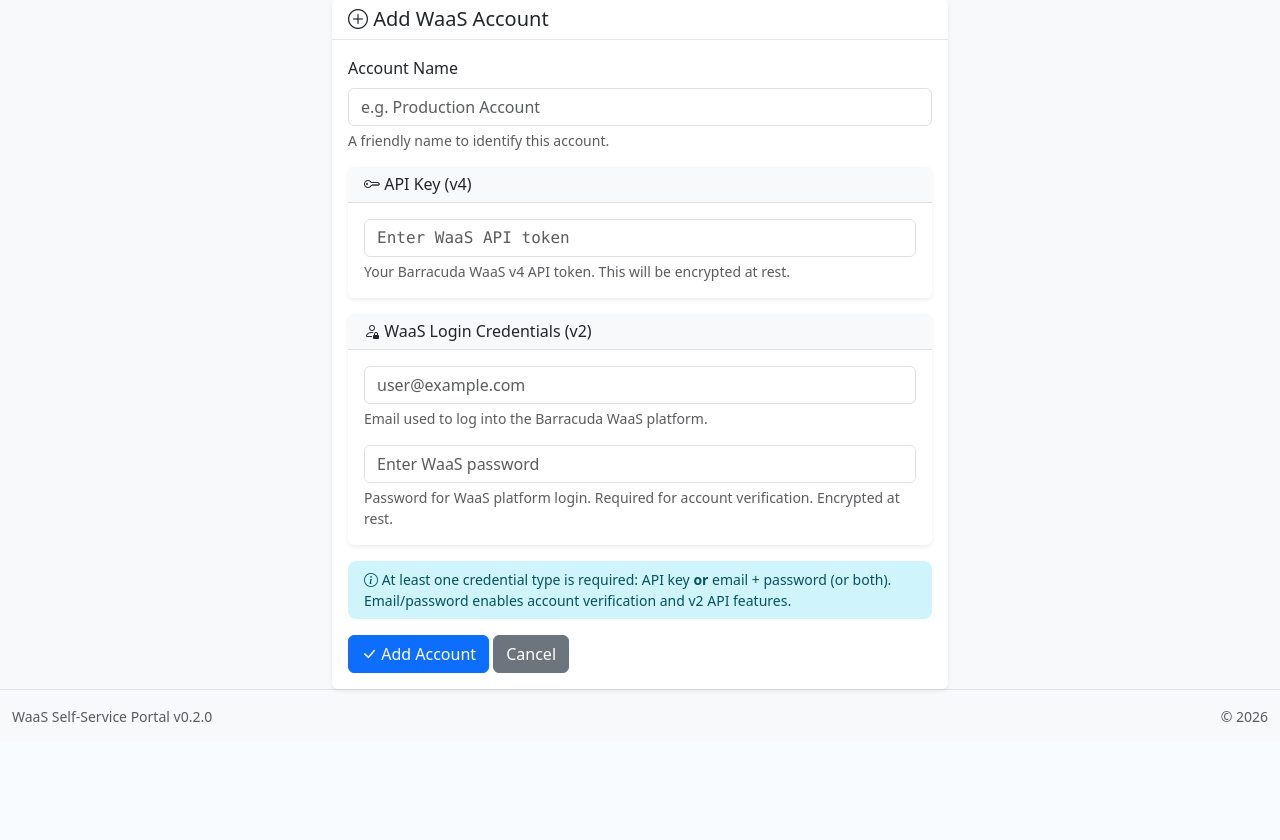
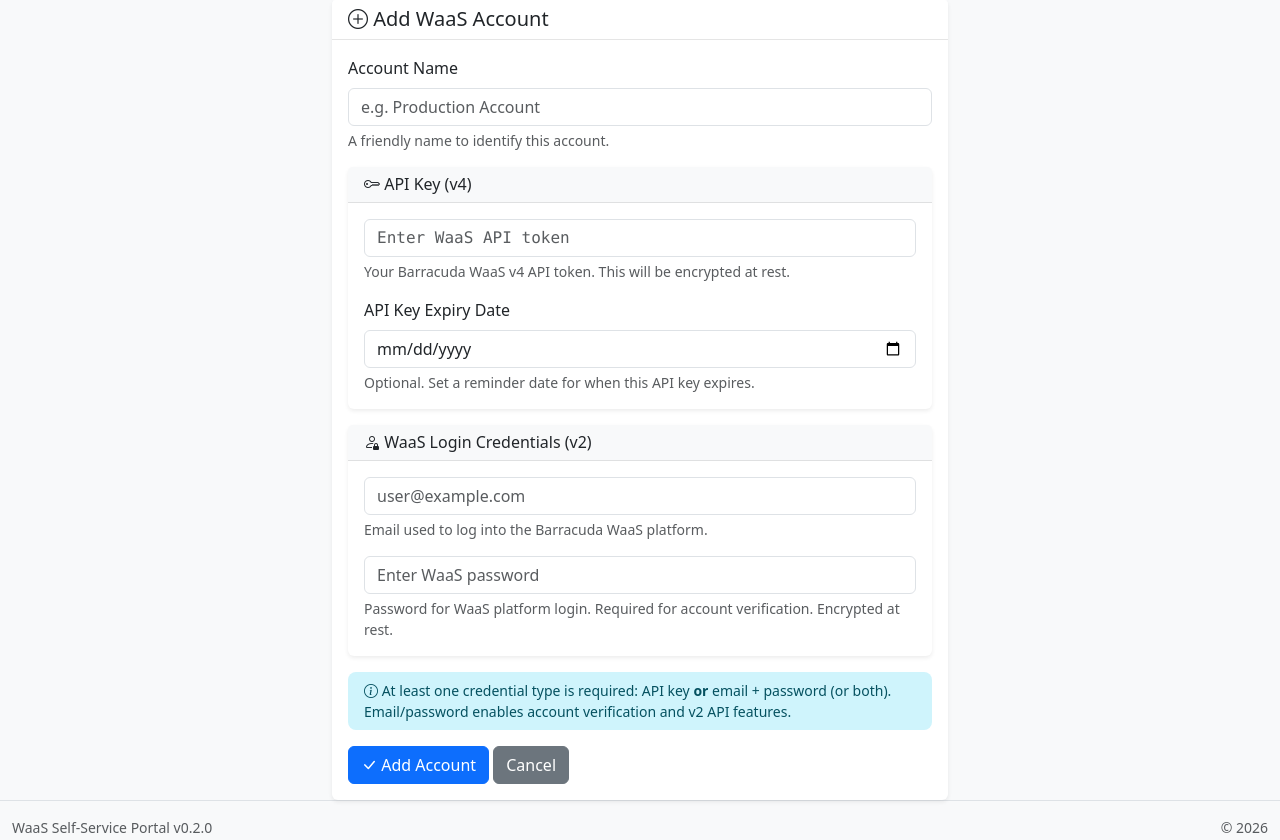
Before and after one commit to mercutioviz/waas-ss-portal, a Flask app: page /accounts/add in a window 1280 px wide. Shown: the part 95-935 px from the top of the page. Before the commit the page ends 817 px from the top, so only its background shows below. Run offline with Flask 3, Linux system fonts and the light colour scheme; a user stored in the database is signed in; data that the repository does not hold is empty; some libraries are stand-ins or nearby versions.

Commit message:
Additional features like key expiry date.

```diff
--- a/app/__init__.py
+++ b/app/__init__.py
@@ -146,12 +146,12 @@
             return '—'
         return s
 
-    # Context processor to inject version into all templates
+    # Context processor to inject version and date into all templates
     @app.context_processor
     def inject_version():
         """Make version available to all templates"""
         from config import VERSION
-        return {'app_version': VERSION}
+        return {'app_version': VERSION, 'today_date': datetime.utcnow().date()}
 
     # Context processor to inject locale into all templates
     @app.context_processor
@@ -220,6 +220,25 @@
     with app.app_context():
         db.create_all()
 
+        # Manual ALTER TABLE migrations for SQLite (add columns if missing)
+        import sqlite3
+        _db_path = app.config.get('SQLALCHEMY_DATABASE_URI', '').replace('sqlite:///', '')
+        if _db_path and os.path.exists(_db_path):
+            _conn = sqlite3.connect(_db_path)
+            _cursor = _conn.cursor()
+            _migrations = [
+                ('waas_accounts', 'api_key_expiry', 'DATE'),
+                ('users', 'notify_apikey_expiry_email', 'BOOLEAN DEFAULT 1'),
+                ('users', 'notify_apikey_expiry_inapp', 'BOOLEAN DEFAULT 1'),
+            ]
+            for _table, _col, _coltype in _migrations:
+                try:
+                    _cursor.execute(f'ALTER TABLE {_table} ADD COLUMN {_col} {_coltype}')
+                except sqlite3.OperationalError:
+                    pass  # column already exists
+            _conn.commit()
+            _conn.close()
+
         # Initialize default system settings if not present
         from app.models import SystemSettings
         if not SystemSettings.get_setting('app_name'):
--- a/app/forms.py
+++ b/app/forms.py
@@ -1,6 +1,6 @@
 from flask_wtf import FlaskForm
 from flask_babel import lazy_gettext as _l
-from wtforms import StringField, PasswordField, BooleanField, SelectField, SubmitField, TextAreaField, IntegerField, SelectMultipleField
+from wtforms import StringField, PasswordField, BooleanField, SelectField, SubmitField, TextAreaField, IntegerField, SelectMultipleField, DateField
 from wtforms.validators import DataRequired, Length, Email, EqualTo, ValidationError, Optional, Regexp, NumberRange
 from flask_wtf.file import FileField, FileAllowed
 
@@ -89,6 +89,8 @@
     notify_report_inapp = BooleanField(_l('In-app notifications'), default=True, render_kw={'class': 'form-check-input'})
     notify_cert_expiry_email = BooleanField(_l('Email notifications'), default=True, render_kw={'class': 'form-check-input'})
     notify_cert_expiry_inapp = BooleanField(_l('In-app notifications'), default=True, render_kw={'class': 'form-check-input'})
+    notify_apikey_expiry_email = BooleanField(_l('Email notifications'), default=True, render_kw={'class': 'form-check-input'})
+    notify_apikey_expiry_inapp = BooleanField(_l('In-app notifications'), default=True, render_kw={'class': 'form-check-input'})
     submit = SubmitField(_l('Save Preferences'), render_kw={'class': 'btn btn-primary'})
 
 
@@ -126,6 +128,11 @@
         _l('API Key / Token (v4)'),
         validators=[Optional(), Length(min=10, max=500)],
         render_kw={'placeholder': _l('Paste WaaS API key here'), 'class': 'form-control', 'type': 'password'}
+    )
+    api_key_expiry = DateField(
+        _l('API Key Expiry Date'),
+        validators=[Optional()],
+        render_kw={'type': 'date', 'class': 'form-control'}
     )
     waas_email = StringField(
         _l('WaaS Email (v2)'),
@@ -346,6 +353,11 @@
         _l('New API Key'),
         validators=[DataRequired(), Length(min=10, max=500)],
         render_kw={'placeholder': _l('Paste new WaaS API key here'), 'class': 'form-control', 'type': 'password'}
+    )
+    api_key_expiry = DateField(
+        _l('New Key Expiry Date'),
+        validators=[Optional()],
+        render_kw={'type': 'date', 'class': 'form-control'}
     )
     verify_key = BooleanField(_l('Verify new key before saving'), default=True, render_kw={'class': 'form-check-input'})
     submit = SubmitField(_l('Rotate API Key'), render_kw={'class': 'btn btn-primary'})
--- a/app/models.py
+++ b/app/models.py
@@ -31,6 +31,8 @@
     notify_report_inapp = db.Column(db.Boolean, default=True)
     notify_cert_expiry_email = db.Column(db.Boolean, default=True)
     notify_cert_expiry_inapp = db.Column(db.Boolean, default=True)
+    notify_apikey_expiry_email = db.Column(db.Boolean, default=True)
+    notify_apikey_expiry_inapp = db.Column(db.Boolean, default=True)
 
     # Relationships
     waas_accounts = db.relationship('WaasAccount', backref='owner', lazy='dynamic', cascade='all, delete-orphan')
@@ -90,6 +92,9 @@
     last_verified = db.Column(db.DateTime)
     created_at = db.Column(db.DateTime, default=datetime.utcnow)
     updated_at = db.Column(db.DateTime, onupdate=datetime.utcnow)
+
+    # API key expiry tracking
+    api_key_expiry = db.Column(db.Date, nullable=True)
 
     # v2 API credentials (email/password login)
     waas_email_encrypted = db.Column(db.Text, nullable=True)
--- a/app/routes/accounts.py
+++ b/app/routes/accounts.py
@@ -36,6 +36,8 @@
         # Store credentials (at least one set is guaranteed by form validation)
         if form.api_key.data and form.api_key.data.strip():
             account.api_key = form.api_key.data.strip()
+        if form.api_key_expiry.data:
+            account.api_key_expiry = form.api_key_expiry.data
         if form.waas_email.data and form.waas_email.data.strip():
             account.waas_email = form.waas_email.data.strip()
         if form.waas_password.data and form.waas_password.data.strip():
@@ -114,9 +116,11 @@
         form.api_key.data = ''
         form.waas_email.data = account.waas_email or ''
         form.waas_password.data = ''
+        form.api_key_expiry.data = account.api_key_expiry
 
     if form.is_submitted() and form.validate(is_edit=True, account=account):
         account.account_name = form.account_name.data
+        account.api_key_expiry = form.api_key_expiry.data
 
         # Update credentials only if new values provided
         if form.api_key.data and form.api_key.data.strip():
@@ -235,8 +239,9 @@
                 flash(_('New API key verification failed: %(error)s. Key was NOT saved.', error=str(e)), 'danger')
                 return render_template('accounts/rotate_key.html', form=form, account=account)
 
-        # Save the new key
+        # Save the new key and optional expiry
         account.api_key = new_key
+        account.api_key_expiry = form.api_key_expiry.data
         # Invalidate cached v2 tokens
         account.v2_auth_token = None
         account.v2_token_expiry = None
--- a/app/routes/auth.py
+++ b/app/routes/auth.py
@@ -179,6 +179,8 @@
         current_user.notify_report_inapp = form.notify_report_inapp.data
         current_user.notify_cert_expiry_email = form.notify_cert_expiry_email.data
         current_user.notify_cert_expiry_inapp = form.notify_cert_expiry_inapp.data
+        current_user.notify_apikey_expiry_email = form.notify_apikey_expiry_email.data
+        current_user.notify_apikey_expiry_inapp = form.notify_apikey_expiry_inapp.data
         db.session.commit()
         flash(_('Notification preferences saved.'), 'success')
         return redirect(url_for('auth.profile'))
@@ -189,6 +191,8 @@
         form.notify_report_inapp.data = current_user.notify_report_inapp if current_user.notify_report_inapp is not None else True
         form.notify_cert_expiry_email.data = current_user.notify_cert_expiry_email if current_user.notify_cert_expiry_email is not None else True
         form.notify_cert_expiry_inapp.data = current_user.notify_cert_expiry_inapp if current_user.notify_cert_expiry_inapp is not None else True
+        form.notify_apikey_expiry_email.data = current_user.notify_apikey_expiry_email if current_user.notify_apikey_expiry_email is not None else True
+        form.notify_apikey_expiry_inapp.data = current_user.notify_apikey_expiry_inapp if current_user.notify_apikey_expiry_inapp is not None else True
 
     return render_template('auth/notification_preferences.html', form=form)
 
--- a/app/templates/accounts/add.html
+++ b/app/templates/accounts/add.html
@@ -22,10 +22,16 @@
                             <h6 class="mb-0"><i class="bi bi-key"></i> {{ _('API Key (v4)') }}</h6>
                         </div>
                         <div class="card-body">
-                            <div class="mb-0">
+                            <div class="mb-3">
                                 {{ form.api_key(class="form-control font-monospace", placeholder=_("Enter WaaS API token"), **{'data-bs-toggle': 'tooltip', 'data-bs-placement': 'top', 'title': _('Found in WaaS Console > Account Settings > API Keys')}) }}
                                 <div class="form-text">{{ _('Your Barracuda WaaS v4 API token. This will be encrypted at rest.') }}</div>
                                 {% for error in form.api_key.errors %}<div class="invalid-feedback d-block">{{ error }}</div>{% endfor %}
+                            </div>
+                            <div class="mb-0">
+                                <label for="api_key_expiry" class="form-label">{{ _('API Key Expiry Date') }}</label>
+                                {{ form.api_key_expiry() }}
+                                <div class="form-text">{{ _('Optional. Set a reminder date for when this API key expires.') }}</div>
+                                {% for error in form.api_key_expiry.errors %}<div class="invalid-feedback d-block">{{ error }}</div>{% endfor %}
                             </div>
                         </div>
                     </div>
```
Also changed, not shown: app/routes/main.py (+44 -0 lines), app/templates/accounts/edit.html (+7 -1 lines), app/templates/accounts/list.html (+16 -0 lines), app/templates/accounts/rotate_key.html (+9 -0 lines), app/templates/accounts/view.html (+18 -0 lines), app/templates/auth/notification_preferences.html (+10 -0 lines), app/templates/dashboard.html (+19 -0 lines).
